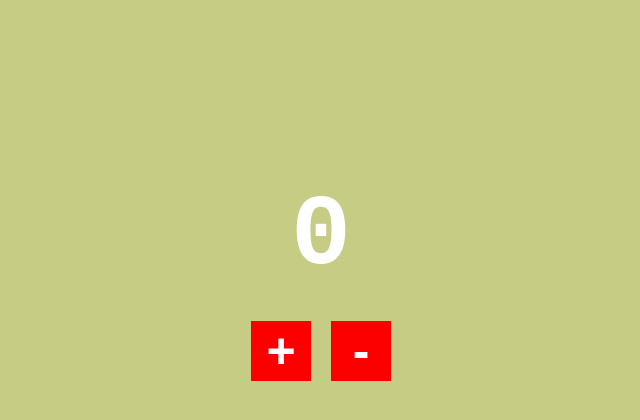
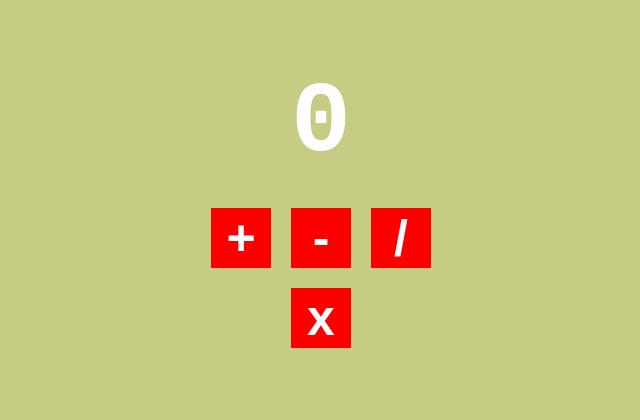
Before and after one commit to Benkalio/ReactHook-practice, a React (Create React App) app: page / in a window 1280 px wide. Shown: the top 420 px of the page, without its empty margins (319-959 px from the left). Built offline with nearby package versions, Linux system fonts and the light colour scheme.

Commit message:
increase

```diff
--- a/src/components/App.jsx
+++ b/src/components/App.jsx
@@ -7,17 +7,14 @@ function App() {
     setCount(count++);
   }
 
-  function decrease() {
-    setCount(count--);
-  }
-
   return (
-    <div className="container">
+    <div>
       <h1>{count}</h1>
       <button onClick={increase}>+</button>
-      <button onClick={decrease}>-</button>
+      <button>-</button>
+      <button>/</button>
+      <button>x</button>
     </div>
   );
 }
-
 export default App;
```
